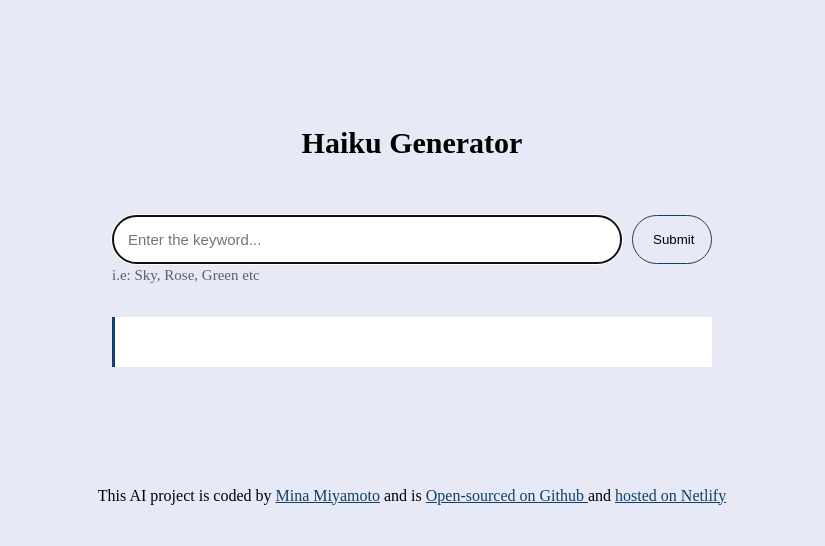
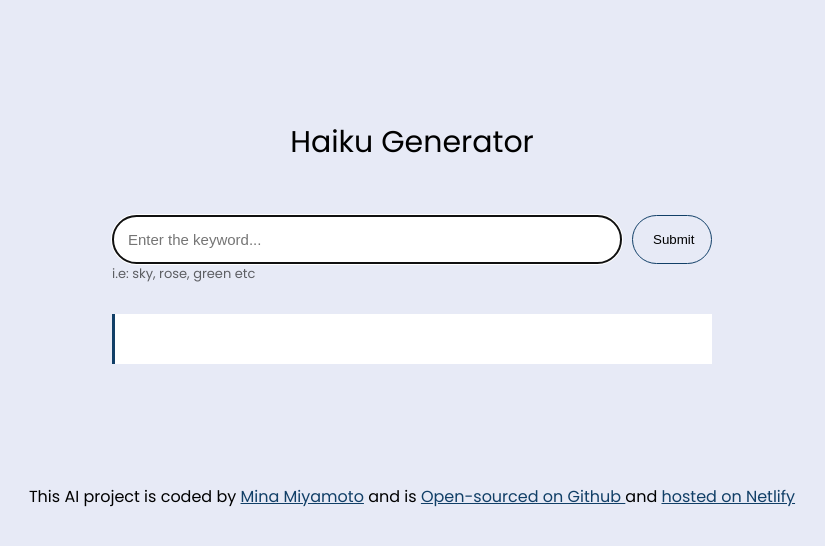
Before and after one commit to pompokorin/haiku-generator-project, a plain HTML site: page index.html in a window 1280 px wide. Shown: the whole page, without its empty margins (228-1053 px from the left). Drawn offline with nearby package versions, Linux system fonts and the light colour scheme.

Commit message:
update css

```diff
--- a/index.html
+++ b/index.html
@@ -5,6 +5,12 @@
     <meta name="viewport" content="width=device-width, initial-scale=1.0" />
     <script src="https://unpkg.com/axios@1.1.2/dist/axios.min.js"></script>
     <script src="https://unpkg.com/typewriter-effect@latest/dist/core.js"></script>
+    <link rel="preconnect" href="https://fonts.googleapis.com" />
+    <link rel="preconnect" href="https://fonts.gstatic.com" crossorigin />
+    <link
+      href="https://fonts.googleapis.com/css2?family=Poppins:wght@100;200;300;400;500;600;700;800;900&display=swap"
+      rel="stylesheet"
+    />
     <link rel="stylesheet" href="src/style.css" />
     <title>Haiku Generator</title>
   </head>
@@ -25,7 +31,7 @@
 
         <input type="submit" class="submitButton" />
       </form>
-      <div class="hint">i.e: Sky, Rose, Green etc</div>
+      <div class="hint">i.e: sky, rose, green etc</div>
       <div class="poem hidden" id="poem"></div>
     </div>
     <script src="src/index.js"></script>
--- a/src/style.css
+++ b/src/style.css
@@ -1,11 +1,13 @@
 body {
   background-color: #e7eaf6;
+  font-family: Poppins;
 }
 
 h1 {
   text-align: center;
   line-height: 1.5;
   font-size: 30px;
+  font-weight: 400;
 }
 
 .container {
@@ -39,13 +41,13 @@ form {
 
 .hint {
   opacity: 0.6;
-  font-size: 15px;
+  font-size: 13px;
   line-height: 1.5;
   margin-bottom: 30px;
 }
 
 .poem {
-  font-size: 14px;
+  font-size: 15px;
   background-color: white;
   padding: 25px;
   border-left: 3px solid #113f67;
```
